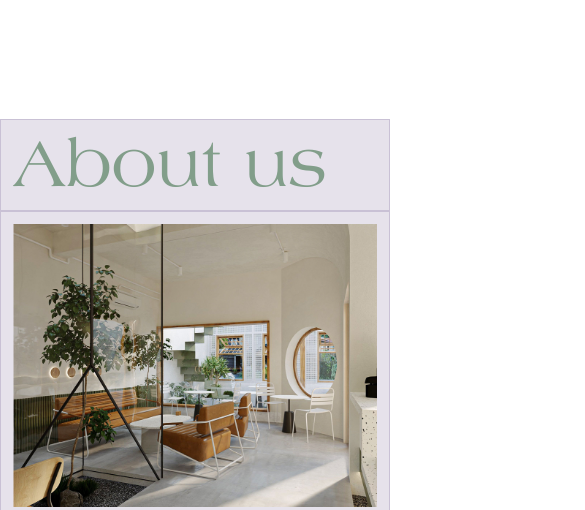
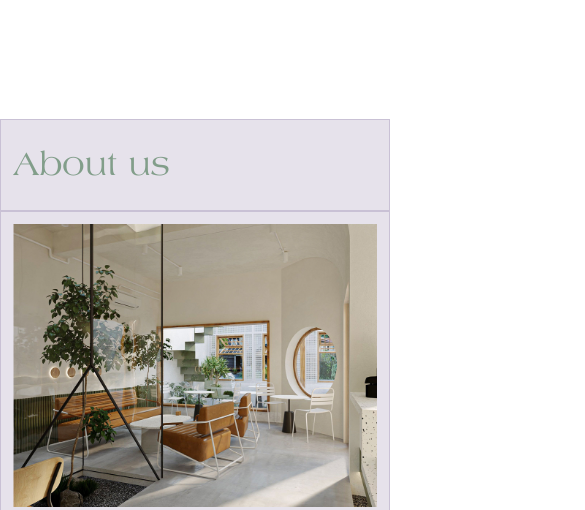
Before and after one commit to leonieschmutz/responsive-site-sunnie-coffee, a website built with Parcel: page src/index.html in a window 390 px wide. Shown: the part 496-1006 px from the top of the page, 585 px wide, since content can reach past the window. Built offline with nearby package versions, Linux system fonts and the light colour scheme.

Commit message:
css section opening hours

```diff
--- a/src/index.html
+++ b/src/index.html
@@ -79,7 +79,7 @@
         <div class="container">
           <div class="row">
             <div class="col-12 col-md-12"><h2>Opening hours</h2></div>
-            <div class="col-12 col-md-12">
+            <div class="col-12 col-md-12 opening-hours-content">
               <dl>
                 <dt><h3>Monday-Thursday</h3></dt>
                 <dd>9am-22pm</dd>
@@ -93,7 +93,7 @@
                 <dd>Closed</dd>
               </dl>
             </div>
-            <div class="col-12 col-md-12">
+            <div class="col-12 col-md-12 slider-img">
               <img
                 src="/src/img/slider-img-1.webp"
                 alt="Une image de l'exterieur du café"
--- a/src/scss/main.scss
+++ b/src/scss/main.scss
@@ -112,11 +112,17 @@ main {
 }
 
 h2 {
-  font-size: 68px;
+  font-size: 34px;
   font-family: Americana std;
   font-weight: 400;
   color: #829e8a;
   line-height: 66px;
+}
+
+@media (min-width: 1200px) {
+  h2 {
+    font-size: 68px;
+  }
 }
 
 h3 {
@@ -183,3 +189,27 @@ ul {
   margin-bottom: 60px;
   list-style-type: none;
 }
+
+.opening-hours-content {
+  text-align: center;
+}
+
+.slider-img {
+  display: flex;
+  flex-direction: row;
+  justify-content: space-around;
+  flex-wrap: nowrap;
+  box-sizing: border-box;
+}
+
+dt {
+  padding-bottom: 10px;
+
+  h3 {
+    margin: 0;
+  }
+}
+
+dd {
+  padding-bottom: 30px;
+}
```
Also changed, not shown: 1 other file.
